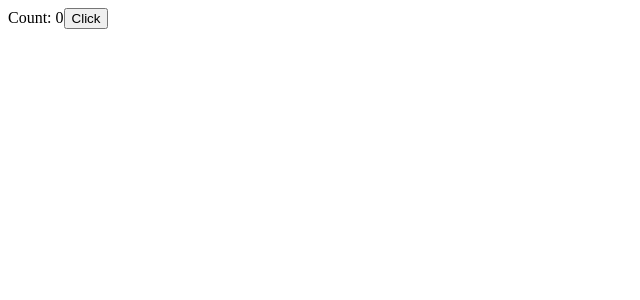
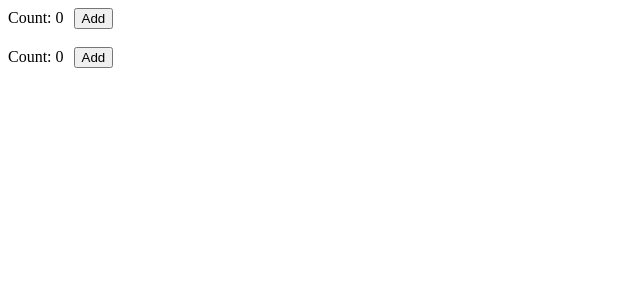
Before and after one commit to BALAJI-PRO-001/learn-react, a React (Create React App) app: page / in a window 1280 px wide. Shown: the top 300 px of the page, without its empty margins (0-640 px from the left). Built offline with nearby package versions, Linux system fonts and the light colour scheme.

Commit message:
feat: add useState example (own).

```diff
--- a/src/quickStart/Example_9.jsx
+++ b/src/quickStart/Example_9.jsx
@@ -1,8 +1,10 @@
+
 /* Updating the screen */
-import { useState } from 'react';
 
-export default function Example_9() {
-  const [ count, setCount ] = useState(0);
+import { useState } from "react";
+
+function CounterWithOwnState() {
+  let [ count, setCount ] = useState(0);
 
   function handleClick() {
     setCount(count + 1);
@@ -11,7 +13,24 @@ export default function Example_9() {
   return (
     <>
       <span>Count: {count}</span>
-      <button onClick={handleClick}> Click </button>
+      <button
+        style={{marginLeft: '10px'}}
+        onClick={handleClick}
+      >
+        Add
+      </button>
     </>
   );
 }
+
+
+export default function Example_9() {
+
+  return (
+    <>
+      <CounterWithOwnState />
+      <br/> <br/>
+      <CounterWithOwnState />
+    </>
+  );
+}
```
